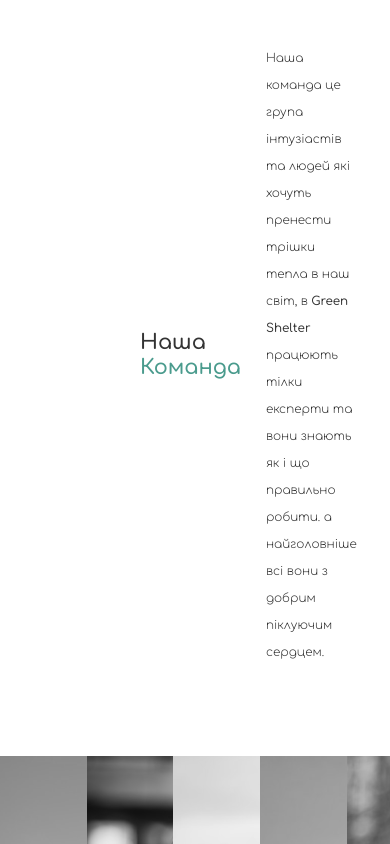
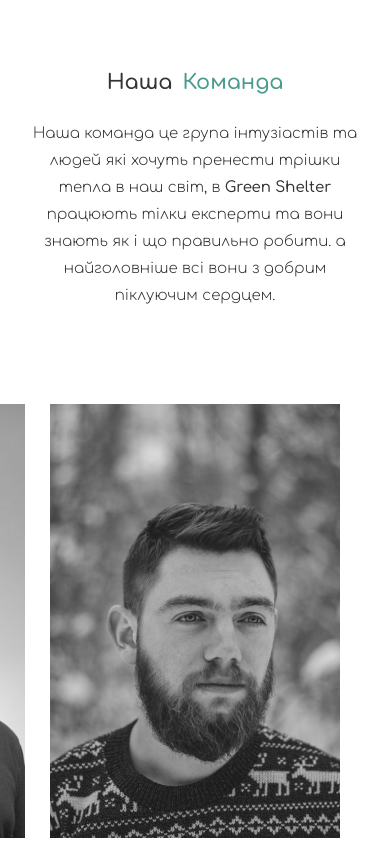
Before and after one commit to OlegBandrivskiy26/GreenShelter, a React (Create React App) app: page / in a window 390 px wide. Shown: the part 1820-2664 px from the top of the page. Built offline with nearby package versions, Linux system fonts and the light colour scheme.

Commit message:
adaptivity of TeamPage. Setting more readable code

```diff
--- a/src/Components/TeamPage/TeamPage.css
+++ b/src/Components/TeamPage/TeamPage.css
@@ -5,10 +5,12 @@
 }
 
 .TeamPage {
+    min-height: min(100vh, 750px);
+    padding: 50px 0;
     max-width: 100vw;
     overflow-x: hidden;
     display: flex;
-    gap: 40px;
+    gap: 70px;
     flex-direction: column;
     align-items: center;
     justify-content: center;
@@ -16,7 +18,7 @@
 
 .TeamPage-heading {
     width: 100vw;
-    padding: 50px 140px;
+    padding: 0 140px;
     display: flex;
     gap: 25px;
     align-items: center;
@@ -61,3 +63,28 @@
     display: flex;
     gap: 70px;
 }
+
+@media screen and (max-width: 800px) {
+    .TeamPage-heading {
+        flex-direction: column;
+        align-items: center;
+        justify-content: center;
+    }
+    .TeamPage-description {
+        text-align: center;
+        font-size: calc(14px + 0.25vw);
+    }
+    .TeamPage-headline {
+        text-align: center;
+        flex-direction: row;
+        gap: 10px;
+        flex-wrap: wrap;
+    }
+}
+
+@media screen and (max-width: 500px) {
+    .TeamPage-heading {
+        padding: 25px;
+        ;
+    }
+}
--- a/src/Components/TeamPage/TeamPage.jsx
+++ b/src/Components/TeamPage/TeamPage.jsx
@@ -1,5 +1,6 @@
 import "./TeamPage.css"
 import { register } from 'swiper/element/bundle';
+import { useRef, useEffect } from "react";
 import "swiper/element/css/autoplay"
 import "swiper/element/css/virtual"
 
@@ -8,7 +9,31 @@ import TeamCard from "../TeamCard/TeamCard"
 import team from "../../data/team.json"
 
 register();
-function TeamPage(props) {
+function TeamPage() {
+    let swiperRef = useRef(null)
+    useEffect(() => {
+        function changeSlides() {
+            if (window.innerWidth <= 454) {
+                swiperRef.current.setAttribute("slides-per-view", "1")
+                swiperRef.current.setAttribute("space-between", "25")
+                swiperRef.current.setAttribute("centered-slides-bounds", "false")
+            } else if (window.innerWidth <= 800) {
+                swiperRef.current.setAttribute("slides-per-view", "1.5")
+                swiperRef.current.setAttribute("space-between", "50")
+                swiperRef.current.setAttribute("centered-slides-bounds", "false")
+            } else if (window.innerWidth <= 1300) {
+                swiperRef.current.setAttribute("slides-per-view", "3.25")
+                swiperRef.current.setAttribute("space-between", "70")
+                swiperRef.current.setAttribute("centered-slides-bounds", "true")
+            } else {
+                swiperRef.current.setAttribute("slides-per-view", "4.25")
+                swiperRef.current.setAttribute("space-between", "70")
+                swiperRef.current.setAttribute("centered-slides-bounds", "true")
+            }
+        }
+        changeSlides()
+        window.addEventListener("resize", changeSlides)
+    }, [])
     return (
         <section className="TeamPage">
             <div className="TeamPage-heading">
@@ -18,10 +43,26 @@ function TeamPage(props) {
                 </p>
             </div>
             <div className="TeamPage-cards">
-                <swiper-container free-mode="true" loop="false" centered-slides="false" slides-per-view="4.5" direction="horizontal">
+                <swiper-container
+                    ref={swiperRef}
+                    space-between="70"
+                    centered-slides="true"
+                    center-insufficient-slides="true"
+                    centered-slides-bounds="true"
+                    slides-per-view=""
+                    direction="horizontal"
+                    style={{
+                        "padding": "0 50px"
+                    }}
+                    edge-swipe-detection="true"
+                >
                     {
                         team.map(item =>
-                            <swiper-slide key={item.id}>
+                            <swiper-slide style={{
+                                "display": "flex",
+                                "alignItems": "center",
+                                "justifyContent": "center"
+                            }} key={item.id}>
                                 <TeamCard key={item.id} id={item.id} image={item.pic} instagramLink={item.instagram} facebookLink={item.facebook} />
                             </swiper-slide>
                         )
```
